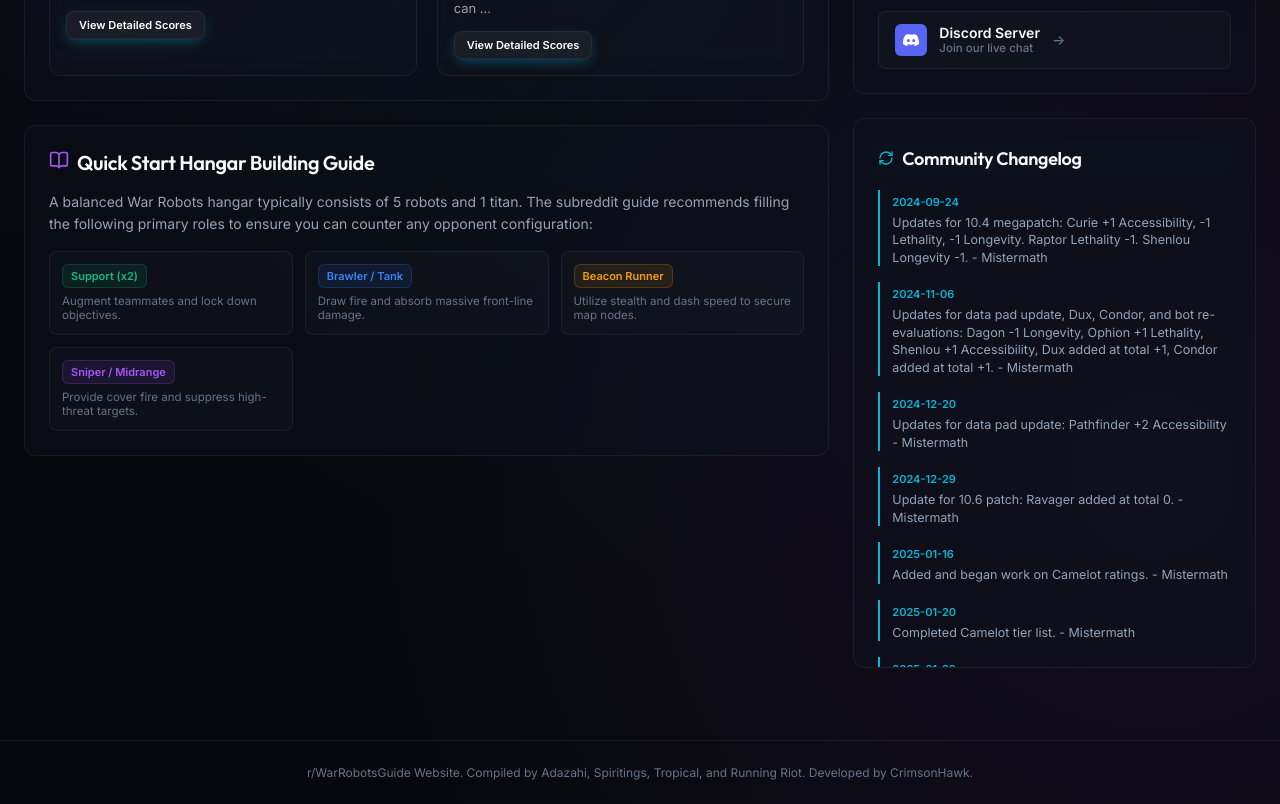
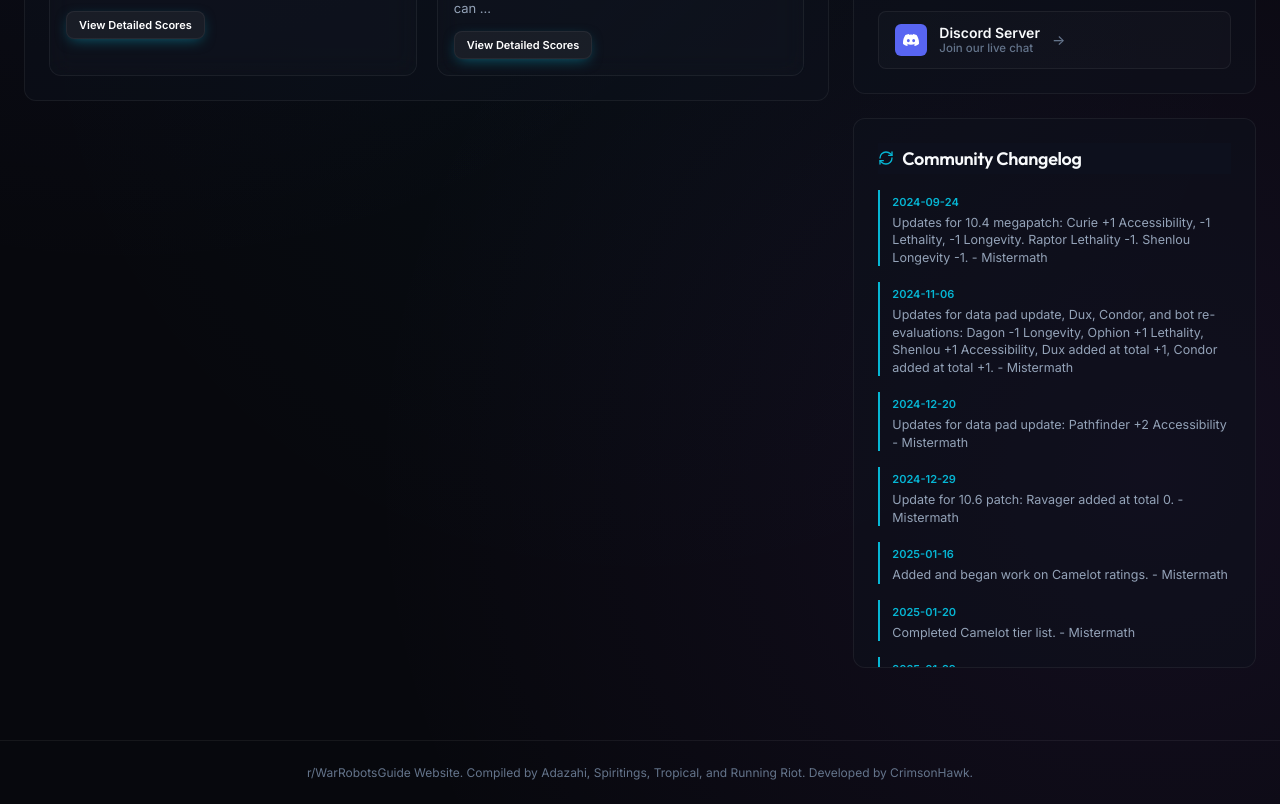
Before and after one commit to War-Robots-Guide/website, a React (Vite) app: page / in a window 1280 px wide. Shown: the part 840-1644 px from the top of the page. Built offline with nearby package versions, Linux system fonts and the light colour scheme.

Commit message:
Remove Quick Start Hangar Building Guide from the front page

```diff
--- a/src/App.jsx
+++ b/src/App.jsx
@@ -1,6 +1,6 @@
 import { useState, useMemo } from 'react';
 import {
-  Search, Award, Shield, Zap, UserCheck, BarChart2, BookOpen,
+  Search, Award, Shield, Zap, UserCheck, BarChart2,
   Layers, RefreshCw, X, Sparkles, Compass, CheckCircle2, XCircle
 } from 'lucide-react';
 import './App.css';
@@ -837,32 +837,7 @@ function App() {
                   </div>
                 </div>
 
-                <div className="glass-panel">
-                  <h3 style={{ fontSize: '20px', marginBottom: '16px', display: 'flex', alignPage: 'center', gap: '8px' }}>
-                    <BookOpen className="purple-glow-text" size={20} /> Quick Start Hangar Building Guide
-                  </h3>
-                  <p style={{ color: 'var(--text-secondary)', fontSize: '14px', lineHeight: 1.6, marginBottom: '16px' }}>
-                    A balanced War Robots hangar typically consists of 5 robots and 1 titan. The subreddit guide recommends filling the following primary roles to ensure you can counter any opponent configuration:
-                  </p>
-                  <div style={{ display: 'grid', gridTemplateColumns: 'repeat(auto-fit, minmax(200px, 1fr))', gap: '12px' }}>
-                    <div style={{ background: 'rgba(255,255,255,0.02)', padding: '12px', borderRadius: '8px', border: '1px solid var(--border-light)' }}>
-                      <span className="role-badge primary" style={{ display: 'inline-flex', marginBottom: '6px' }}>Support (x2)</span>
-                      <p style={{ fontSize: '11.5px', color: 'var(--text-muted)' }}>Augment teammates and lock down objectives.</p>
-                    </div>
-                    <div style={{ background: 'rgba(255,255,255,0.02)', padding: '12px', borderRadius: '8px', border: '1px solid var(--border-light)' }}>
-                      <span className="role-badge primary" style={{ display: 'inline-flex', marginBottom: '6px', background: 'rgba(59,130,246,0.1)', color: '#3b82f6', border: '1px solid rgba(59,130,246,0.2)' }}>Brawler / Tank</span>
-                      <p style={{ fontSize: '11.5px', color: 'var(--text-muted)' }}>Draw fire and absorb massive front-line damage.</p>
-                    </div>
-                    <div style={{ background: 'rgba(255,255,255,0.02)', padding: '12px', borderRadius: '8px', border: '1px solid var(--border-light)' }}>
-                      <span className="role-badge primary" style={{ display: 'inline-flex', marginBottom: '6px', background: 'rgba(245,158,11,0.1)', color: '#f59e0b', border: '1px solid rgba(245,158,11,0.2)' }}>Beacon Runner</span>
-                      <p style={{ fontSize: '11.5px', color: 'var(--text-muted)' }}>Utilize stealth and dash speed to secure map nodes.</p>
-                    </div>
-                    <div style={{ background: 'rgba(255,255,255,0.02)', padding: '12px', borderRadius: '8px', border: '1px solid var(--border-light)' }}>
-                      <span className="role-badge primary" style={{ display: 'inline-flex', marginBottom: '6px', background: 'rgba(168,85,247,0.1)', color: '#a855f7', border: '1px solid rgba(168,85,247,0.2)' }}>Sniper / Midrange</span>
-                      <p style={{ fontSize: '11.5px', color: 'var(--text-muted)' }}>Provide cover fire and suppress high-threat targets.</p>
-                    </div>
-                  </div>
-                </div>
+
               </div>
 
               {/* Right Column: Community & Recent Changes Log */}
```
